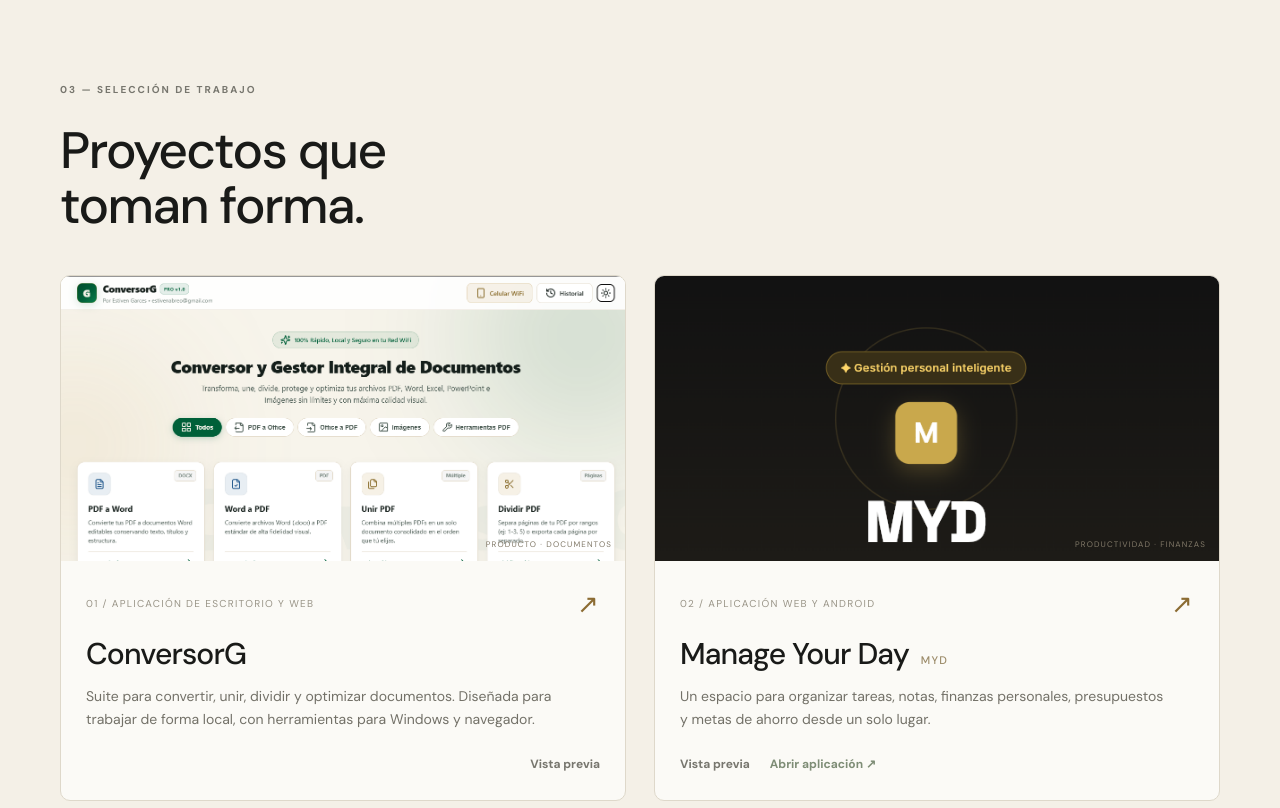
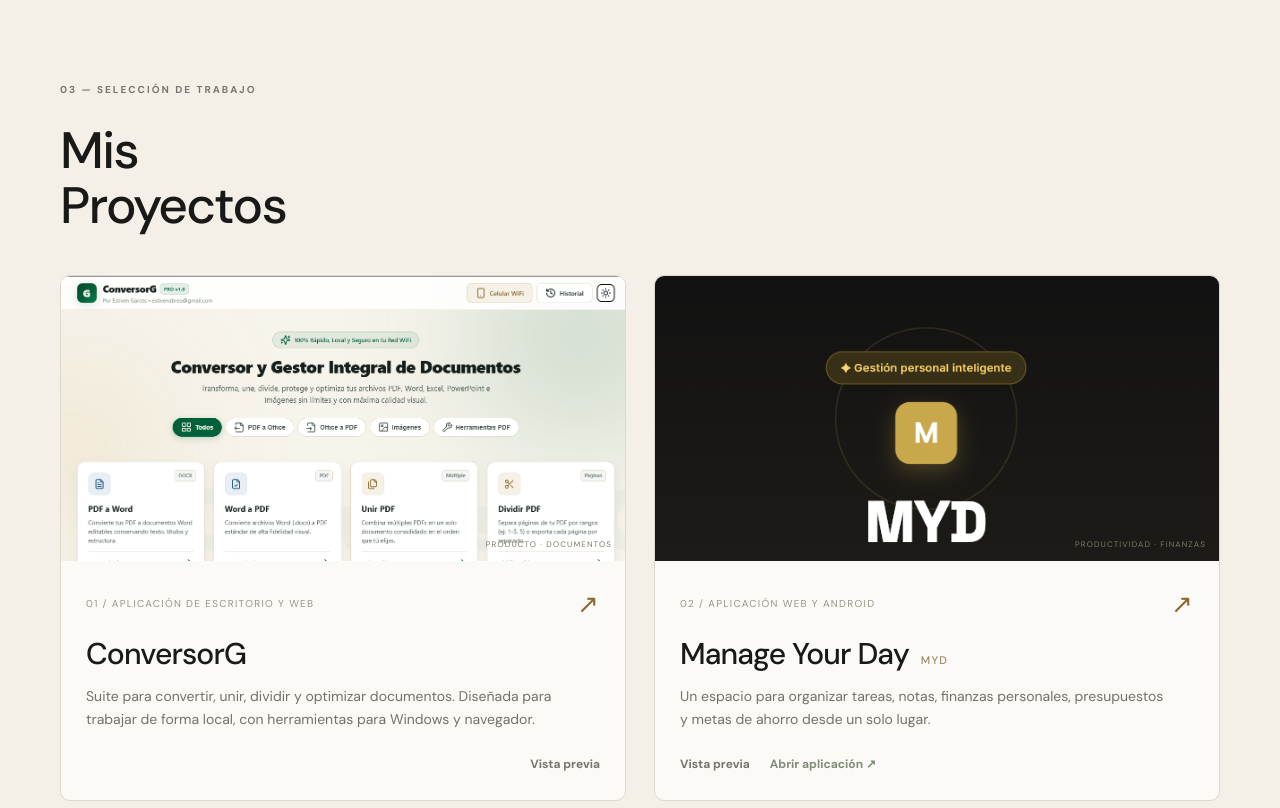
Before and after one commit to EstivenG1/Mi-Portafolio, a plain HTML site: page index.html in a window 1280 px wide. Shown: the part 1260-2068 px from the top of the page. Drawn offline with nearby package versions, Linux system fonts and the light colour scheme.

Commit message:
Doc: Cambio de titulos

```diff
--- a/index.html
+++ b/index.html
@@ -57,7 +57,7 @@
 
       <section class="projects section-wrap" id="proyectos">
         <div class="section-kicker">03 — SELECCIÓN DE TRABAJO</div>
-        <div class="section-heading projects-heading"><h2>Proyectos que<br><em>toman forma.</em></h2><p>Una selección de proyectos personales y colaborativos. Explora cada uno y conoce cómo funciona.</p></div>
+        <div class="section-heading projects-heading"><h2>Mis<br><em>Proyectos</em></h2><p>Todos mis proyectos personales y colaborativos. </p></div>
         <div class="project-grid">
           <article class="project-card">
             <div class="project-visual visual-conversor">
```
